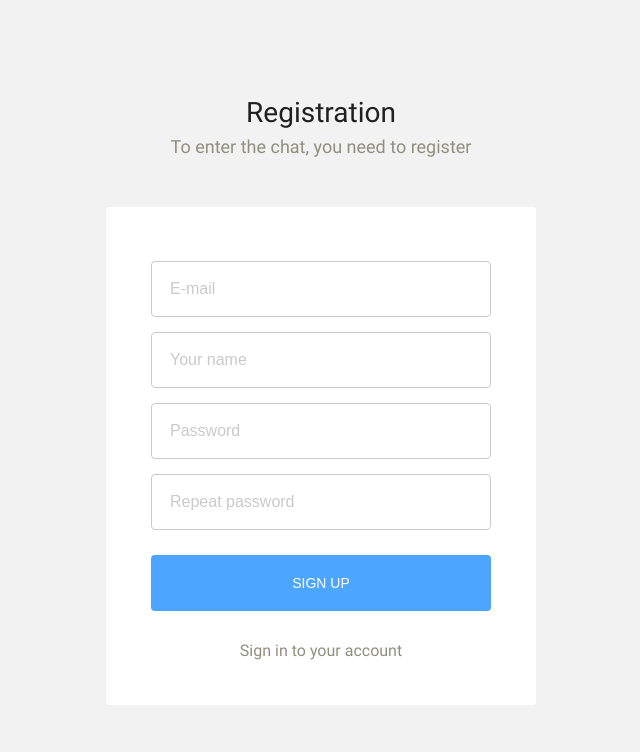
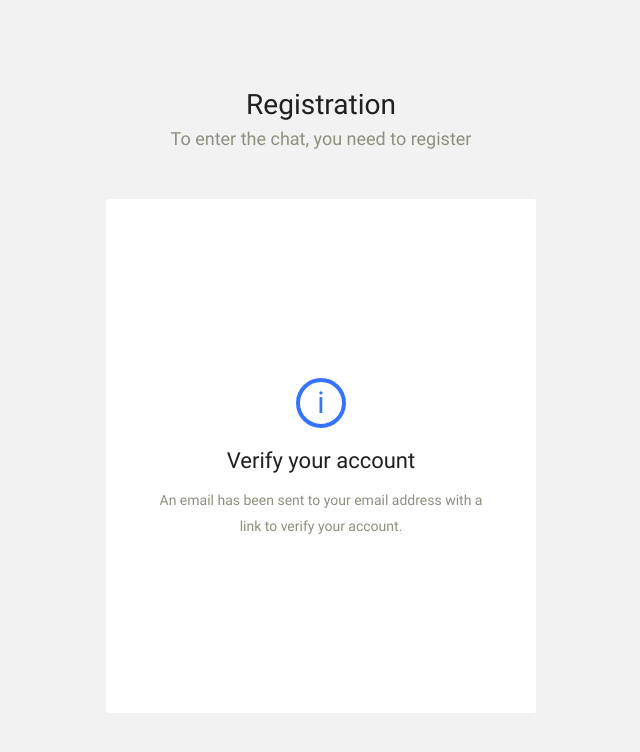
Before and after one commit to mrdimemes/react-chat, a React (Create React App) app: page / in a window 1280 px wide. Shown: the top 752 px of the page, without its empty margins (319-959 px from the left). Built offline with nearby package versions, Linux system fonts and the light colour scheme.

Commit message:
Added RegisterConfirmation component & styles 4 it

```diff
--- a/src/components/App.jsx
+++ b/src/components/App.jsx
@@ -1,10 +1,16 @@
 import { RegisterPage } from '../pages';
+import { RegisterPageConfirmation } from '../pages';
+import { LoginPage } from '../pages';
+
+
 import '../styles/sass/components/App.sass';
 
 function App() {
   return (
     <div className="App">
-      <RegisterPage />
+      {/* <LoginPage /> */}
+      {/* <RegisterPage /> */}
+      <RegisterPageConfirmation />
     </div>
   );
 }
--- /dev/null
+++ b/src/components/forms/RegisterConfirmation.jsx
@@ -0,0 +1,19 @@
+import React from 'react';
+
+import '../../styles/sass/components/forms/RegisterConfirmation.sass';
+
+
+function RegisterConfirmation() {
+  return (
+    <div className='register-confirmation'>
+      <div className='register-confirmation__icon'>i</div>
+      <h2 className='register-confirmation__header'>Verify your account</h2>
+      <p className='register-confirmation__text'>
+        An email has been sent to your email address
+        with a link to verify your account.
+      </p>
+    </div>
+  )
+}
+
+export default RegisterConfirmation;
--- a/src/components/index.js
+++ b/src/components/index.js
@@ -1,3 +1,4 @@
 export { default as BaseForm} from './forms/BaseForm';
 export { default as LoginForm} from './forms/LoginForm';
 export { default as RegisterForm} from './forms/RegisterForm';
+export { default as RegisterConfirmation} from './forms/RegisterConfirmation';
--- /dev/null
+++ b/src/pages/RegisterPageConfirmation.jsx
@@ -0,0 +1,19 @@
+import React from 'react';
+
+import { BaseFormPage } from './';
+import { RegisterConfirmation } from '../components';
+
+
+function RegisterPageConfirmation() {
+  return (
+    <BaseFormPage
+      className='register-page'
+      label='Registration'
+      inviteText='To enter the chat, you need to register'
+      form={ <RegisterConfirmation /> }
+    />
+  )
+}
+
+
+export default RegisterPageConfirmation;
--- a/src/pages/index.js
+++ b/src/pages/index.js
@@ -1,3 +1,4 @@
 export { default as BaseFormPage} from './BaseFormPage';
 export { default as LoginPage} from './LoginPage';
 export { default as RegisterPage} from './RegisterPage';
+export { default as RegisterPageConfirmation} from './RegisterPageConfirmation';
--- /dev/null
+++ b/src/styles/sass/components/forms/RegisterConfirmation.sass
@@ -0,0 +1,32 @@
+@use '../../foundation/general'
+@use '../../foundation/colors'
+@use '../../foundation/mixins'
+
+
+.register-confirmation
+  padding-top: 125px
+  padding-bottom: 95px
+
+  &__icon
+    @include mixins.square(50px)
+    @include mixins.flex-centered
+    display: inline-flex
+    border-radius: 50%
+    border: 4px solid colors.$main-color
+    font-size: 30px
+    font-weight: 700
+    color: colors.$main-color
+    box-sizing: border-box
+    margin-bottom: 20px
+
+  &__header
+    font-size: 22px
+    line-height: 25px
+    color: colors.$dark-gray
+    margin-bottom: 14px
+
+  &__text
+    font-size: 14px
+    line-height: 26px
+    font-weight: 300
+    color: colors.$gray
--- /dev/null
+++ b/src/styles/sass/foundation/_mixins.sass
@@ -0,0 +1,8 @@
+@mixin square($size)
+  width: $size
+  height: $size
+
+@mixin flex-centered
+  display: flex
+  justify-content: center
+  align-items: center
```
